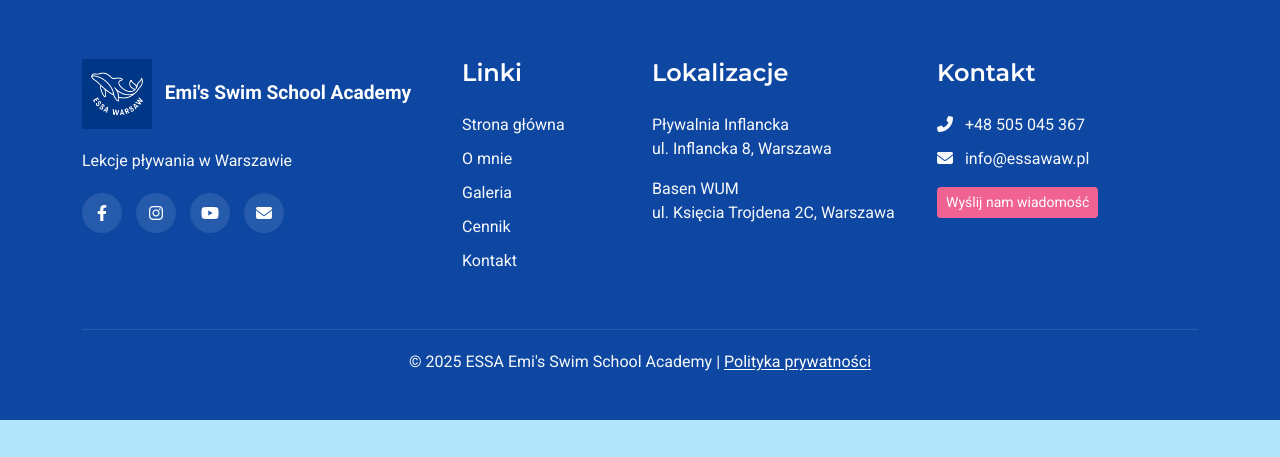
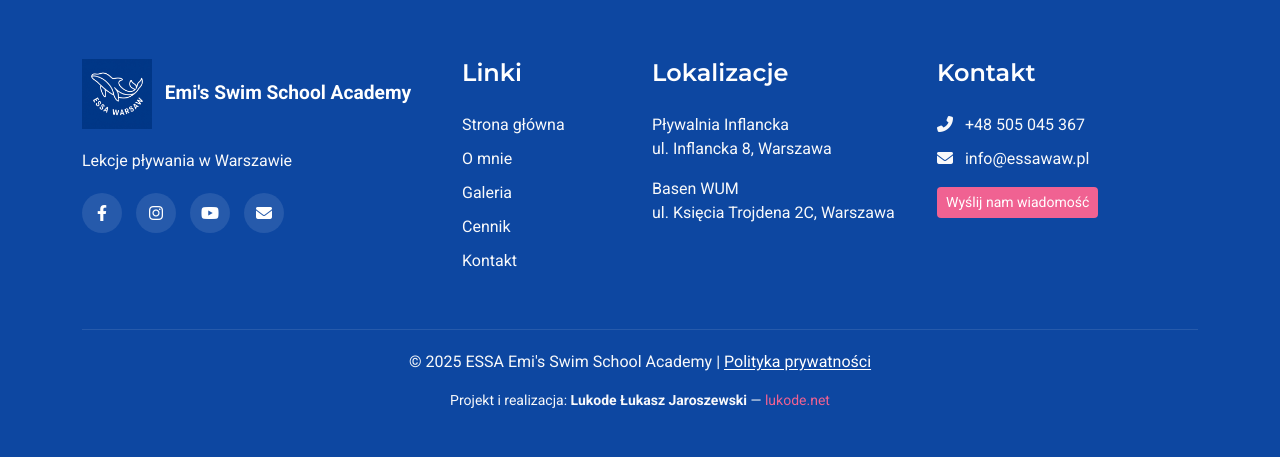
Before and after one commit to LukodeSoftware/ESSA-website, a Flask app: page /about in a window 1280 px wide. Shown: the part 3411-3868 px from the top of the page. Before the commit the page ends 3831 px from the top, so only its background shows below. Run offline with Flask 3, Linux system fonts and the light colour scheme; some libraries are stand-ins or nearby versions.

Commit message:
feat: add Lukode details in the footer

```diff
--- a/templates/base.html
+++ b/templates/base.html
@@ -148,8 +148,6 @@
             <div class="row">
                 <div class="col-lg-4 col-md-6 mb-4 mb-md-0">
                     <div class="footer-logo">
-
-
                         <img src="{{ url_for('static', filename='images/logo-ESSA.png') }}" alt="ESSA Logo" height="70" class="me-2">
                         {{ translations['site_name'] }}
                     </div>
@@ -203,6 +201,7 @@
 
             <div class="footer-bottom">
                 <p>&copy; 2025 ESSA {{ translations['site_name'] }} | <a href="{{ url_for('privacypolicy') }}" id="privacy-policy-link">{{ translations['footer_privacy'] }}</a></p>
+                  <p class="mt-2 small">Projekt i realizacja: <strong>Lukode Łukasz Jaroszewski</strong> — <a href="https://lukode.net" target="_blank" rel="noopener noreferrer">lukode.net</a></p>
             </div>
         </div>
     </footer>
```
